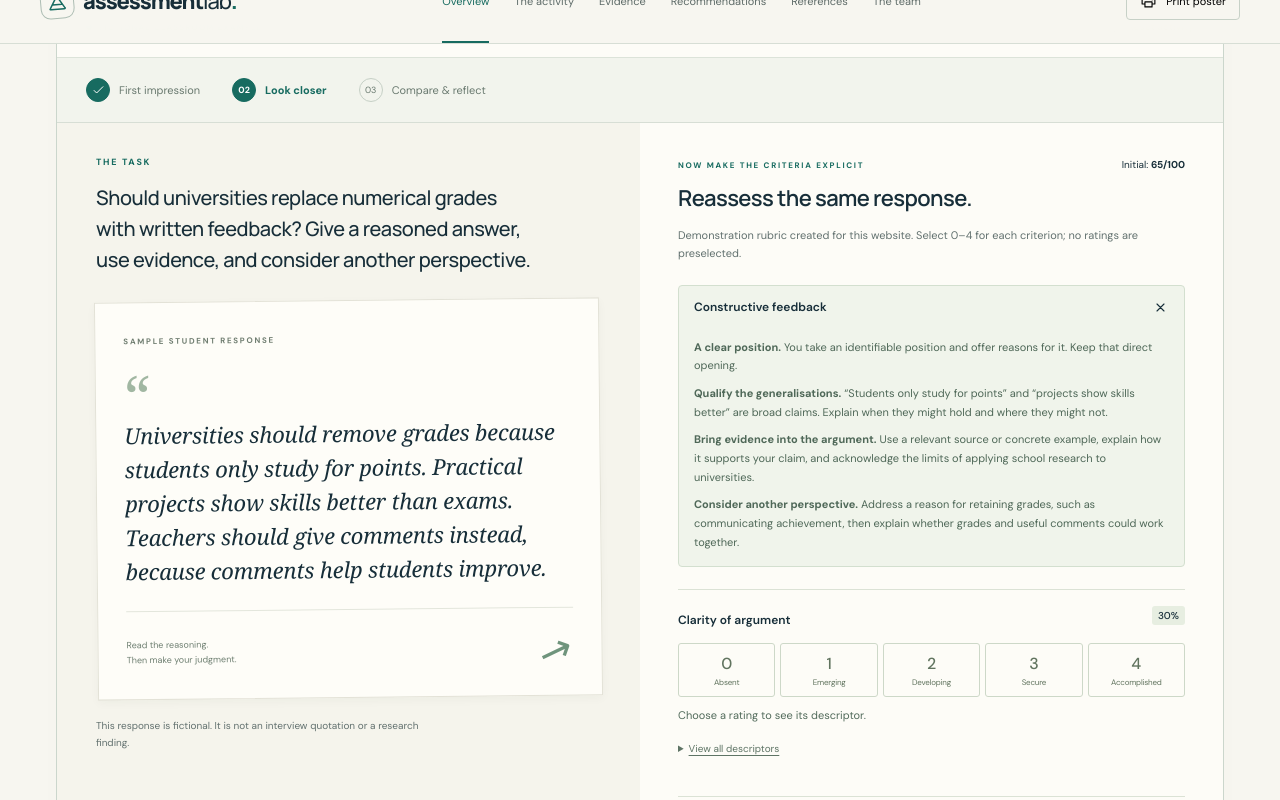
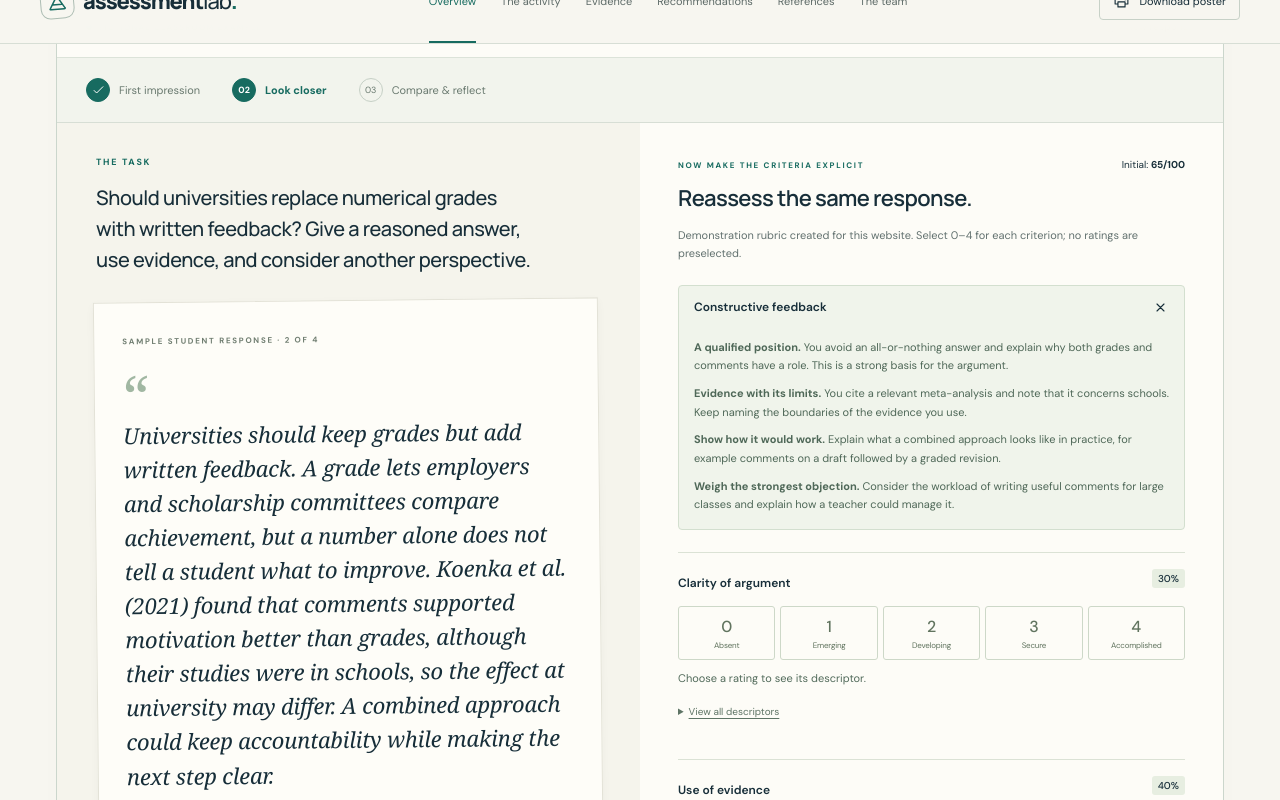
Before and after one commit to HolySxn/assessment-lab, a React (Vite) app: page / in a window 1280 px wide. Both pictures are taken after a click on the button "Save grade & reveal rubric". Shown: the part 1075-1875 px from the top of the page. Built offline with nearby package versions, Linux system fonts and the light colour scheme.

Commit message:
Random sample responses, 2026 citations, downloadable A3 poster

```diff
--- a/src/App.tsx
+++ b/src/App.tsx
@@ -1,5 +1,5 @@
 import { useEffect, useRef, useState } from 'react';
-import { accounts, activity, content, peerFeedback, ratingLabels, recommendations, references, rubric, team, teamPlaceholder, themes, trial } from './data';
+import { accounts, activity, samples, content, peerFeedback, ratingLabels, recommendations, references, rubric, team, teamPlaceholder, themes, trial } from './data';
 import { freshActivity, readActivity, weightedGrade } from './scoring';
 import type { ActivityState, Ratings } from './scoring';
 
@@ -31,6 +31,10 @@ function GradeIllustration() {
 function Assessor() {
   const [state, setState] = useState<ActivityState>(() => { try { return readActivity(sessionStorage.getItem('assessment-lab:activity:v1')); } catch { return freshActivity(); } });
   const [storageAvailable, setStorageAvailable] = useState(true);
+  const pickSample = (avoid = -1) => { let i = Math.floor(Math.random() * samples.length); if (samples.length > 1 && i === avoid) i = (i + 1) % samples.length; return i; };
+  const [sampleIndex, setSampleIndex] = useState<number>(() => { try { const v = Number(sessionStorage.getItem('assessment-lab:sample:v1')); if (Number.isInteger(v) && v >= 1 && v <= samples.length) return v - 1; } catch { /* storage blocked */ } return pickSample(); });
+  useEffect(() => { try { sessionStorage.setItem('assessment-lab:sample:v1', String(sampleIndex + 1)); } catch { /* storage blocked */ } }, [sampleIndex]);
+  const sample = samples[sampleIndex];
   const panel = useRef<HTMLHeadingElement>(null);
   const firstRender = useRef(true);
   useEffect(() => { try { sessionStorage.setItem('assessment-lab:activity:v1', JSON.stringify(state)); } catch { setStorageAvailable(false); } }, [state]);
@@ -40,12 +44,12 @@ function Assessor() {
   const difference = score === null ? 0 : Math.round((score - state.initial) * 10) / 10;
   const rate = (index: number, value: number) => { const next = [...state.ratings] as Ratings; next[index] = value; update({ ratings: next }); };
   return <section id="activity" className="activity-section section-wrap">
-    <div className="section-heading"><div><SectionLabel number="01">THE INTERACTIVE EXPERIMENT</SectionLabel><h2>You are the assessor.</h2></div><p>One response. Two ways of looking.<br />What will shape your decision?</p></div>
+    <div className="section-heading"><div><SectionLabel number="01">THE INTERACTIVE EXPERIMENT</SectionLabel><h2>You are the assessor.</h2></div><p>A random student response. Two ways of looking.<br />What will shape your decision?</p></div>
     <div className="activity-shell">
-      <div className="activity-toolbar"><span className="tag"><span className="live-dot" />FICTIONAL CLASSROOM EXAMPLE</span><button className="text-button" onClick={() => setState(freshActivity())}><Icon name="reset" size={15} />Reset activity</button></div>
+      <div className="activity-toolbar"><span className="tag"><span className="live-dot" />FICTIONAL CLASSROOM EXAMPLE</span><button className="text-button" onClick={() => { setState(freshActivity()); setSampleIndex(pickSample(sampleIndex)); }}><Icon name="reset" size={15} />New response</button></div>
       <ol className="steps" aria-label="Activity progress">{['First impression', 'Look closer', 'Compare & reflect'].map((label, i) => <li key={label} className={state.step === i + 1 ? 'current' : state.step > i + 1 ? 'complete' : ''} aria-current={state.step === i + 1 ? 'step' : undefined}><span>{state.step > i + 1 ? <Icon name="check" size={15} /> : `0${i + 1}`}</span>{label}</li>)}</ol>
       <div className="experiment-body">
-        <div className="student-work"><p className="eyebrow">THE TASK</p><h3>{activity.task}</h3><div className="response-sheet"><span className="eyebrow">SAMPLE STUDENT RESPONSE</span><span className="quote-mark" aria-hidden="true">“</span><blockquote>{activity.response}</blockquote><div className="sheet-footer"><span>Read the reasoning.<br />Then make your judgment.</span><span className="handdrawn" aria-hidden="true">↗</span></div></div><p className="small-note">This response is fictional. It is not an interview quotation or a research finding.</p></div>
+        <div className="student-work"><p className="eyebrow">THE TASK</p><h3>{activity.task}</h3><div className="response-sheet"><span className="eyebrow">SAMPLE STUDENT RESPONSE · {sampleIndex + 1} OF {samples.length}</span><span className="quote-mark" aria-hidden="true">“</span><blockquote>{sample.response}</blockquote><div className="sheet-footer"><span>Read the reasoning.<br />Then make your judgment.</span><span className="handdrawn" aria-hidden="true">↗</span></div></div><p className="small-note">This response is fictional. It is not an interview quotation or a research finding.</p></div>
         <div className="assessor-panel" key={state.step}>
           {state.step === 1 && <>
             <p className="eyebrow">YOUR FIRST IMPRESSION</p><h3 ref={panel} tabIndex={-1}>What grade would you give?</h3><p>Choose an overall grade before seeing the rubric. Use your own judgment.</p>
@@ -56,7 +60,7 @@ function Assessor() {
           </>}
           {state.step === 2 && <>
             <div className="panel-kicker"><p className="eyebrow">NOW MAKE THE CRITERIA EXPLICIT</p><span>Initial: <b>{state.initial}/100</b></span></div><h3 ref={panel} tabIndex={-1}>Reassess the same response.</h3><p className="small-note">Demonstration rubric created for this website. Select 0–4 for each criterion; no ratings are preselected.</p>
-            <details className="feedback-box" open><summary>Constructive feedback <Icon name="plus" size={17} /></summary><div className="feedback-content">{activity.feedback.map(item => <p key={item.title}><strong>{item.title}.</strong> {item.text}</p>)}</div></details>
+            <details className="feedback-box" open><summary>Constructive feedback <Icon name="plus" size={17} /></summary><div className="feedback-content">{sample.feedback.map(item => <p key={item.title}><strong>{item.title}.</strong> {item.text}</p>)}</div></details>
             <div className="rubric-fields">{rubric.map((criterion, index) => <fieldset key={criterion.id}><legend>{criterion.title}<span>{criterion.weight}%</span></legend><div className="rating-options">{ratingLabels.map((label, value) => <label key={value} className={state.ratings[index] === value ? 'selected' : ''}><input type="radio" name={criterion.id} value={value} checked={state.ratings[index] === value} onChange={() => rate(index, value)} aria-describedby={`${criterion.id}-descriptor`} /><b>{value}</b><span>{label}</span></label>)}</div><p id={`${criterion.id}-descriptor`} className="descriptor" aria-live="polite">{state.ratings[index] === null ? 'Choose a rating to see its descriptor.' : criterion.descriptors[state.ratings[index]!]}</p><details className="descriptor-details"><summary>View all descriptors</summary><ol start={0}>{criterion.descriptors.map((d, i) => <li key={d}><strong>{ratingLabels[i]}:</strong> {d}</li>)}</ol></details></fieldset>)}</div>
             <p className="calculation-note">Weighted grade = (clarity ÷ 4 × 30) + (evidence ÷ 4 × 40) + (alternatives ÷ 4 × 30).</p>
             <button className="button primary full" disabled={score === null} onClick={() => update({ step: 3 })}>Compare my decisions<Icon name="arrow" /></button>{score === null && <p className="privacy-note" role="status">Rate all three criteria to continue.</p>}
@@ -110,7 +114,7 @@ export default function App() {
   return <>
     <a className="skip-link" href="#main">Skip to content</a>
     <div className="screen-site">
-      <header className="site-header"><a href="#overview" className="wordmark" aria-label="Assessment Lab home"><span className="brand-icon"><Icon name="flask" size={22} /></span>assessment<span>lab</span><span className="brand-dot">.</span></a><nav aria-label="Poster navigation">{nav.map(([id, label]) => <a key={id} href={`#${id}`} className={active === id ? 'active' : ''} aria-current={active === id ? 'location' : undefined}>{label}</a>)}</nav><button className="print-button" onClick={() => window.print()}><Icon name="print" size={17} /><span>Print poster</span></button></header>
+      <header className="site-header"><a href="#overview" className="wordmark" aria-label="Assessment Lab home"><span className="brand-icon"><Icon name="flask" size={22} /></span>assessment<span>lab</span><span className="brand-dot">.</span></a><nav aria-label="Poster navigation">{nav.map(([id, label]) => <a key={id} href={`#${id}`} className={active === id ? 'active' : ''} aria-current={active === id ? 'location' : undefined}>{label}</a>)}</nav><a className="print-button" href="./assessment-lab-poster.pdf" download="Assessment-Lab-poster.pdf"><Icon name="print" size={17} /><span>Download poster</span></a></header>
       <main id="main">
         <section id="overview" className="hero section-wrap">
           <div className="hero-copy"><div className="eyebrow hero-eyebrow"><span className="live-dot" />AN INTERACTIVE ACADEMIC POSTER</div><h1>What does a grade<br />actually <em>tell us?</em></h1><p className="hero-intro">{content.introduction}</p><div className="hero-actions"><a className="button primary" href="#activity">Step into the assessor’s shoes<Icon name="arrow" size={19} /></a><a className="quiet-link" href="#evidence">Explore the evidence<span>↗</span></a></div><div className="hero-meta"><span>ASTANA IT UNIVERSITY</span><span>MT-2601M</span><span>ASSESSMENT & LEARNING</span></div></div><GradeIllustration />
--- a/src/data.ts
+++ b/src/data.ts
@@ -42,7 +42,7 @@ export const themes = [
     boundary: 'A rubric’s presence does not establish that every decision is fair.',
   },
   {
-    id: 'circumstances', number: '05', title: 'Keep standards. Explain flexibility.', label: 'Individual circumstances', kind: 'Personal accounts → proposal', citation: 'P1–P3; Shpringer, 2026; Sagatove, n.d.', ref: 'shpringer',
+    id: 'circumstances', number: '05', title: 'Keep standards. Explain flexibility.', label: 'Individual circumstances', kind: 'Personal accounts → proposal', citation: 'P1–P3; Shpringer, 2026; Sagatove, 2026', ref: 'shpringer',
     summary: 'All three interviewees support considering serious circumstances. We propose reasoned accommodations while keeping the learning outcome clear.',
     detail: 'P2 separates common knowledge requirements from flexibility in demonstrating them. We propose explaining a changed deadline after illness, recording the reason without disclosing another student’s private details, and allowing written questions about assessment decisions.',
     boundary: 'The cited meta-analyses do not directly test the fairness of these accommodations.',
@@ -64,15 +64,49 @@ export const recommendations = [
 
 export const trial = 'Evaluate a classroom trial using initial and revised work against the same criteria, alongside students’ experiences of barriers. Improvement would be local evidence; practice and extra study could also explain it, so a simple before-and-after comparison would not establish causation.';
 
+export const samples = [
+  {
+    response: 'Universities should remove grades because students only study for points. Practical projects show skills better than exams. Teachers should give comments instead, because comments help students improve.',
+    feedback: [
+      { title: 'A clear position', text: 'You take an identifiable position and offer reasons for it. Keep that direct opening.', tone: 'strength' },
+      { title: 'Qualify the generalisations', text: '“Students only study for points” and “projects show skills better” are broad claims. Explain when they might hold and where they might not.', tone: 'develop' },
+      { title: 'Bring evidence into the argument', text: 'Use a relevant source or concrete example, explain how it supports your claim, and acknowledge the limits of applying school research to universities.', tone: 'develop' },
+      { title: 'Consider another perspective', text: 'Address a reason for retaining grades, such as communicating achievement, then explain whether grades and useful comments could work together.', tone: 'develop' },
+    ],
+  },
+  {
+    response: 'Universities should keep grades but add written feedback. A grade lets employers and scholarship committees compare achievement, but a number alone does not tell a student what to improve. Koenka et al. (2021) found that comments supported motivation better than grades, although their studies were in schools, so the effect at university may differ. A combined approach could keep accountability while making the next step clear.',
+    feedback: [
+      { title: 'A qualified position', text: 'You avoid an all-or-nothing answer and explain why both grades and comments have a role. This is a strong basis for the argument.', tone: 'strength' },
+      { title: 'Evidence with its limits', text: 'You cite a relevant meta-analysis and note that it concerns schools. Keep naming the boundaries of the evidence you use.', tone: 'strength' },
+      { title: 'Show how it would work', text: 'Explain what a combined approach looks like in practice, for example comments on a draft followed by a graded revision.', tone: 'develop' },
+      { title: 'Weigh the strongest objection', text: 'Consider the workload of writing useful comments for large classes and explain how a teacher could manage it.', tone: 'develop' },
+    ],
+  },
+  {
+    response: 'Grades are unfair. Last semester my teacher said nobody could get above 95, so why should anyone try? If teachers wrote comments instead, students would finally know what they did wrong. I think everyone in my group agrees with this.',
+    feedback: [
+      { title: 'A concrete experience', text: 'Your example of a grade ceiling makes the problem specific and shows why students may see assessment as predetermined.', tone: 'strength' },
+      { title: 'From one case to a general claim', text: 'One course does not show that all grades are unfair. Explain whether the problem lies in grades themselves or in how this decision was made and explained.', tone: 'develop' },
+      { title: 'Agreement is not evidence', text: '“Everyone in my group agrees” shows an opinion is shared, not that it is correct. Add a source or reasoning that others could check.', tone: 'develop' },
+      { title: 'Consider a smaller fix', text: 'Would transparent criteria and an explanation of how to reach a higher mark solve the problem without removing grades? Address this alternative.', tone: 'develop' },
+    ],
+  },
+  {
+    response: 'Numerical grades should stay. Without them, students would stop working, because comments are easy to ignore. Grades are objective and the same for everyone, so they are fairer than comments, which depend on the teacher’s mood.',
+    feedback: [
+      { title: 'A clear counter-position', text: 'You take a definite position and give reasons, including a concern about consistency that many students share.', tone: 'strength' },
+      { title: 'Test the word “objective”', text: 'A grade also depends on a teacher’s judgment. Explain what would make that judgment consistent, for example shared criteria or a rubric.', tone: 'develop' },
+      { title: 'Support the prediction', text: '“Students would stop working” is a prediction. Use evidence on grades, comments, and motivation, and note what it can and cannot show.', tone: 'develop' },
+      { title: 'Consider combining both', text: 'Address the view that grades and comments can work together, and explain whether that would answer your concern about fairness.', tone: 'develop' },
+    ],
+  },
+];
+
 export const activity = {
   task: 'Should universities replace numerical grades with written feedback? Give a reasoned answer, use evidence, and consider another perspective.',
-  response: 'Universities should remove grades because students only study for points. Practical projects show skills better than exams. Teachers should give comments instead, because comments help students improve.',
-  feedback: [
-    { title: 'A clear position', text: 'You take an identifiable position and offer reasons for it. Keep that direct opening.', tone: 'strength' },
-    { title: 'Qualify the generalisations', text: '“Students only study for points” and “projects show skills better” are broad claims. Explain when they might hold and where they might not.', tone: 'develop' },
-    { title: 'Bring evidence into the argument', text: 'Use a relevant source or concrete example, explain how it supports your claim, and acknowledge the limits of applying school research to universities.', tone: 'develop' },
-    { title: 'Consider another perspective', text: 'Address a reason for retaining grades, such as communicating achievement, then explain whether grades and useful comments could work together.', tone: 'develop' },
-  ],
+  response: samples[0].response,
+  feedback: samples[0].feedback,
   explanation: 'This fictional classroom example and illustrative rubric were created for the website. Visitors give an initial grade, read criteria and feedback, rate three criteria from 0 to 4, and compare their decisions. There is no predetermined correct grade. A changed grade does not prove improved fairness or learning; criteria make the reasoning behind a decision more explicit.',
 };
 
@@ -98,12 +132,12 @@ export const peerFeedback = { changes: '', placeholder: 'Awaiting the team’s a
 export const references = [
   { id: 'biggs', kind: 'Scholarly publication', text: 'Biggs, J. (1996). Enhancing teaching through constructive alignment. Higher Education, 32(3), 347–364.', doi: 'https://doi.org/10.1007/BF00138871' },
   { id: 'double', kind: 'Scholarly publication', text: 'Double, K. S., McGrane, J. A., & Hopfenbeck, T. N. (2020). The impact of peer assessment on academic performance: A meta-analysis of control group studies. Educational Psychology Review, 32(2), 481–509.', doi: 'https://doi.org/10.1007/s10648-019-09510-3' },
-  { id: 'kamaliden', kind: 'Course reflection', text: 'Kamaliden, A. (n.d.). Reflective note [Unpublished course reflection]. Astana IT University.', doi: '' },
+  { id: 'kamaliden', kind: 'Course reflection', text: 'Kamaliden, A. (2026). Reflective note [Unpublished course reflection]. Astana IT University.', doi: '' },
   { id: 'koenka', kind: 'Scholarly publication', text: 'Koenka, A. C., Linnenbrink-Garcia, L., Moshontz, H., Atkinson, K. M., Sanchez, C. E., & Cooper, H. (2021). A meta-analysis on the impact of grades and comments on academic motivation and achievement: A case for written feedback. Educational Psychology, 41(7), 922–947.', doi: 'https://doi.org/10.1080/01443410.2019.1659939' },
   { id: 'panadero', kind: 'Scholarly publication', text: 'Panadero, E., Jonsson, A., Pinedo, L., & Fernández-Castilla, B. (2023). Effects of rubrics on academic performance, self-regulated learning, and self-efficacy: A meta-analytic review. Educational Psychology Review, 35(4), Article 113.', doi: 'https://doi.org/10.1007/s10648-023-09823-4' },
-  { id: 'sagatove', kind: 'Course reflection', text: 'Sagatove, M. (n.d.). Reflective notes [Unpublished course reflection]. Astana IT University.', doi: '' },
-  { id: 'saparbek', kind: 'Course reflection', text: 'Saparbek, M. (n.d.). Week 6 reflective notes [Unpublished course reflection]. Astana IT University.', doi: '' },
+  { id: 'sagatove', kind: 'Course reflection', text: 'Sagatove, M. (2026). Reflective notes [Unpublished course reflection]. Astana IT University.', doi: '' },
+  { id: 'saparbek', kind: 'Course reflection', text: 'Saparbek, M. (2026). Week 6 reflective notes [Unpublished course reflection]. Astana IT University.', doi: '' },
   { id: 'shpringer', kind: 'Course reflection', text: 'Shpringer, A. (2026). Teaching dilemmas and trust in learning [Unpublished course reflection]. Astana IT University.', doi: '' },
   { id: 'wisniewski', kind: 'Scholarly publication', text: 'Wisniewski, B., Zierer, K., & Hattie, J. (2020). The power of feedback revisited: A meta-analysis of educational feedback research. Frontiers in Psychology, 10, Article 3087.', doi: 'https://doi.org/10.3389/fpsyg.2019.03087' },
-  { id: 'yesmukhametov', kind: 'Course reflection', text: 'Yesmukhametov, R. (n.d.). [Reflective note on grading and administrative expectations]. Astana IT University.', doi: '' },
+  { id: 'yesmukhametov', kind: 'Course reflection', text: 'Yesmukhametov, R. (2026). [Reflective note on grading and administrative expectations]. Astana IT University.', doi: '' },
 ];
```
Also changed, not shown: 1 other file (tests, documents, lock files or other folders).
